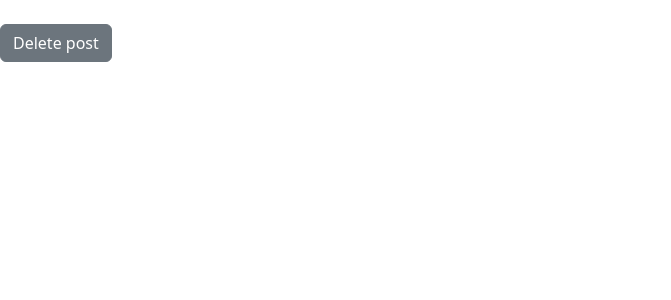
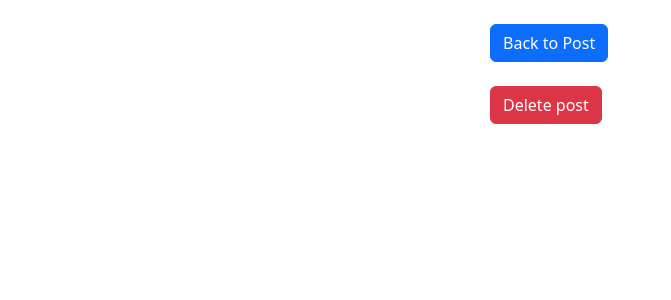
Before and after one commit to NikitaMatveev999/blog-site, a Django app: page /post/2/delete in a window 1280 px wide. Shown: the part 56-356 px from the top of the page, without its empty margins (0-671 px from the left). Run offline with Django 4.2, Linux system fonts and the light colour scheme; a user stored in the database is signed in; data comes from the database, SQL or seed files in the repository; both versions use the stored data as it was after the commit.

Commit message:
update for post delete

```diff
--- a/blog/templates/posts/delete_post.html
+++ b/blog/templates/posts/delete_post.html
@@ -3,10 +3,13 @@
 {% block content %}
 {% if user.is_authenticated %}
     {% if user.id == post.author.id %}
-      <div class="mb-3">
+<div class="mx-auto" style="width: 300px; margin: 0 auto;">
       <form method="POST">
-      {% csrf_token %}
-      <button class="btn btn-secondary">Delete post</button>
+      <a href="{% url 'detail' post.id %}" class="btn btn-primary">Back to Post</a>
+          <br>
+          <br>
+          {% csrf_token %}
+      <button class="btn btn-danger">Delete post</button>
       </div>
     {% endif %}
 {% endif %}
```
Also changed, not shown: blog/db.sqlite3.
